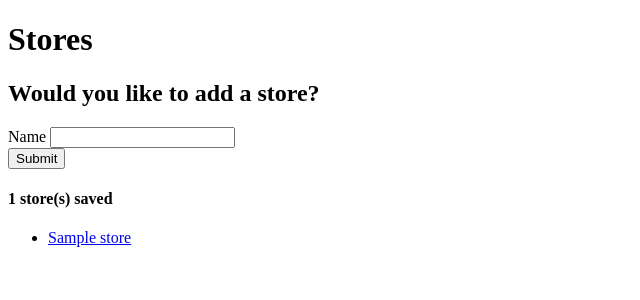
After one commit to surfaceofbacon/Grocery_List, a Django app: page /stores in a window 1280 px wide. The commit adds this page. Shown: the top 300 px of the page, without its empty margins (0-640 px from the left). Run offline with Django 5.2, Linux system fonts and the light colour scheme; tables that the repository leaves empty hold one stand-in row (values such as "Sample post").

Commit message:
Added Store pages

```diff
--- a/grocery_list/entries/templates/entries/list.html
+++ b/grocery_list/entries/templates/entries/list.html
@@ -42,6 +42,7 @@
         <button type="submit" name="submit">Submit</button>
     </div>
 </form>
+<a href="/stores">List of Stores</a>
 <h4>There are {{amount_in_list}} items on the list</h4>
 <ul>
     {% for entry in groceries_list %}
--- /dev/null
+++ b/grocery_list/entries/templates/entries/stores.html
@@ -0,0 +1,27 @@
+{% extends 'base.html' %}
+
+{% block title %} Stores {% endblock %}
+
+{% block body %}
+<h1>Stores</h1>
+<h2>Would you like to add a store?</h2>
+<form method="post" action="/stores" >
+    {% csrf_token %}
+    <div>
+        <label for="name">Name</label>
+        <input required type="text" id="name" name="name">
+    </div>
+    <div>
+        <button type="submit" name="Submit">Submit</button>
+    </div>
+
+</form>
+<h4>{{amount}} store(s) saved</h4>
+<ul>
+    {% for store in stores_data %}
+    <li><a href="{% url 'get-single-store' store.id %}">{{ store }}</a></li>
+    {% endfor %}
+</ul>
+
+
+{% endblock %}
--- a/grocery_list/entries/urls.py
+++ b/grocery_list/entries/urls.py
@@ -16,9 +16,10 @@ Including another URLconf
 """
 from django.contrib import admin
 from django.urls import path, include
-from .views import get_all_grocery_entries, get_single_entry
+from .views import get_all_grocery_entries, get_single_entry, get_single_store, get_all_stores
 urlpatterns = [
     path('', get_all_grocery_entries, name='get-all-grocery-entries'),
-    path("<int:entry_id>/", get_single_entry, name='get-single-entry')
-
+    path("<int:entry_id>/", get_single_entry, name='get-single-entry'),
+    path('stores', get_all_stores, name='get-all-stores'),
+    path("<int:store_id>", get_single_store, name='get-single-store')
 ]
--- a/grocery_list/entries/views.py
+++ b/grocery_list/entries/views.py
@@ -5,14 +5,17 @@ from .models import GroceryEntry, Store
 
 def get_all_grocery_entries(request):
     if request.method == 'POST':
+        name = request.POST.get('name')
+        if GroceryEntry.objects.filter(name=name):
+            GroceryEntry.objects.filter(name=name).delete()
         obj = GroceryEntry()
         obj.name = request.POST.get('name')
         obj.quantity = request.POST.get('quantity')
         if obj.quantity == "":
-            obj.quantity = None
-        obj.importance_color = request.POST.get('importance_color')
-        obj.unit = request.POST.get('unit')
-        obj.brand = request.POST.get('brand')
+            obj.quantity = 1
+        obj.importance_color = request.POST.get('importance_color') or None
+        obj.unit = request.POST.get('unit') or None
+        obj.brand = request.POST.get('brand') or None
         obj.store_id = request.POST.get('store') or None
         obj.save()
     stores_data = Store.objects.all()
@@ -43,3 +46,33 @@ def get_single_entry(request, entry_id):
         'store': store
     }
     return render(request, 'entries/entry.html', context)
+
+def get_all_stores(request):
+    if request.method == 'POST':
+        name = request.POST.get('name')
+        if Store.objects.filter(name=name):
+            Store.objects.filter(name=name).delete()
+        else:
+            obj = Store()
+            obj.name = name
+            obj.save()
+
+    stores_data = Store.objects.all()
+    amount = Store.objects.count()
+    context = {
+        'stores_data': stores_data,
+        'amount': amount
+    }
+
+    return render(request, 'entries/stores.html', context)
+
+def get_single_store(request, store_id):
+    entry = Store.objects.filter(id=store_id)[0]
+    name = entry.name or None
+    items_in_store = GroceryEntry.objects.filter(store=entry)
+    context = {
+        'store': entry,
+        'name': name,
+        'items': items_in_store
+    }
+    return render(request, 'entries/store.html', context)
```
Also changed, not shown: grocery_list/entries/templates/entries/store.html (added, +14 -0 lines).
